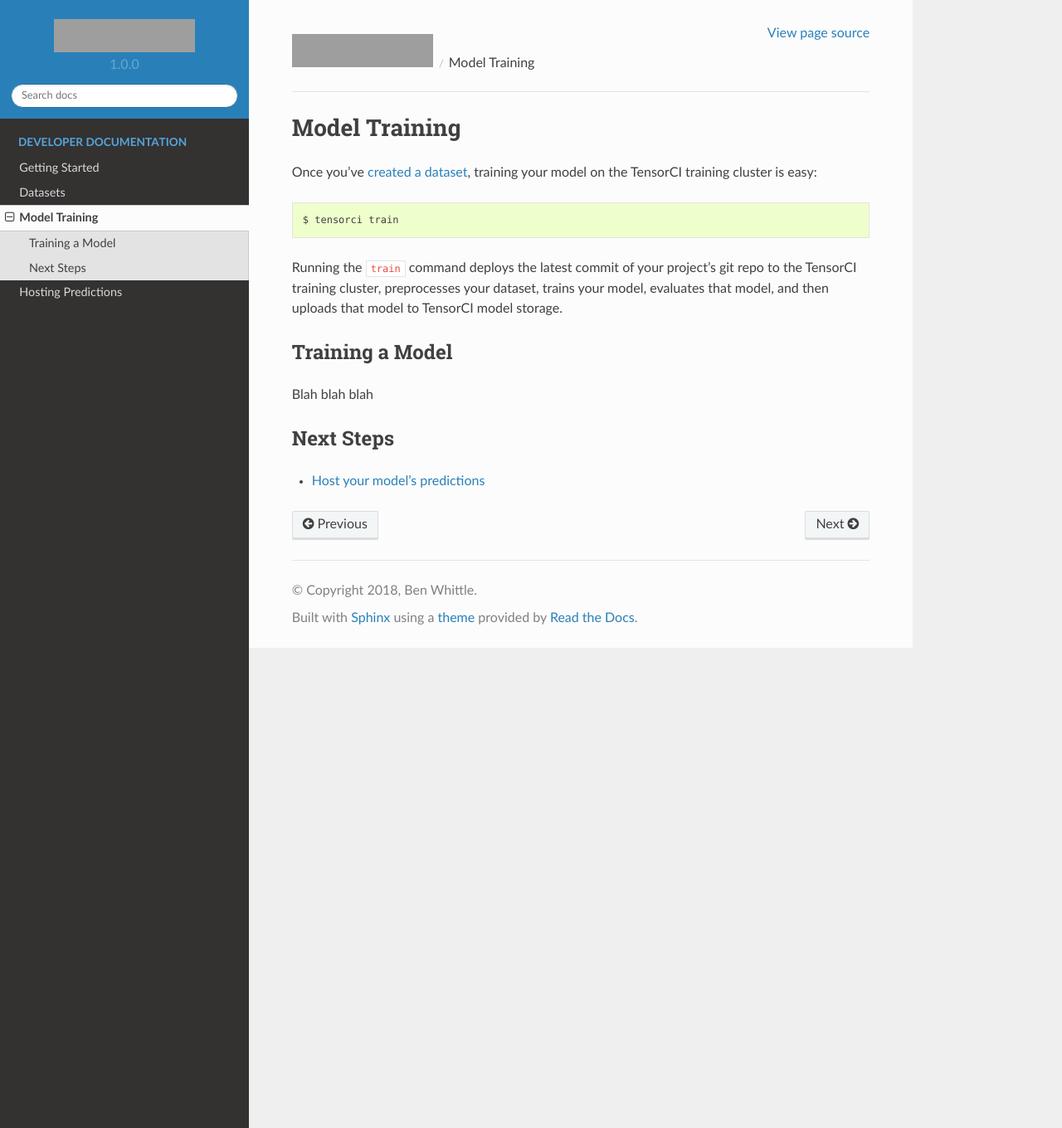
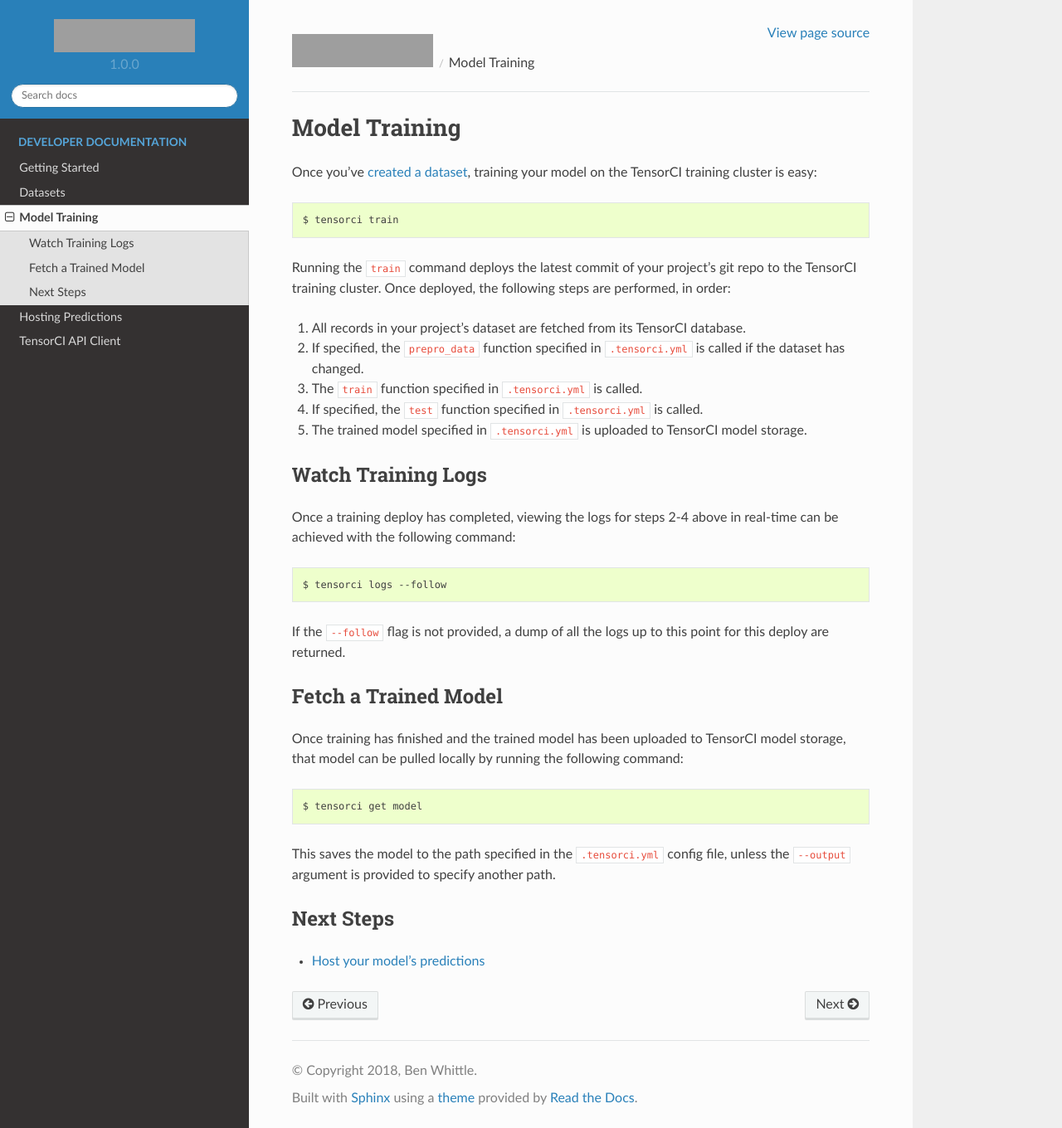
Before and after one commit to sweettea-io/cli, a Sphinx documentation site: the page built from docs/source/training.rst, in a window 1280 px wide and 1360 px high. Shown: the whole window at 83% size. Built offline with Sphinx 7.4.7 and the Read the Docs theme 2.0.0, drawn with Linux system fonts in a browser that asks for light colours; grey boxes are pictures that could not be loaded.

Commit message:
more docs

```diff
--- a/docs/source/datasets.rst
+++ b/docs/source/datasets.rst
@@ -6,7 +6,7 @@ can access that data in a fast and reliable manner. To achieve this, datasets up
 tables in a cloud database. This not only makes your data easily accessible from the training cluster, but it also
 allows your data to live in one specific location that easily handles updates via an API as new data accumulates over time.
 
-Creating a Dataset
+Create a Dataset
 ------------------
 
 To create a TensorCI dataset for your project, navigate to the root of your project and run the following command::
--- a/docs/source/getting_started.rst
+++ b/docs/source/getting_started.rst
@@ -41,7 +39,6 @@ Create a New Project
 To register your git repo as a TensorCI project, navigate to your project's directory, and run::
 
   $ tensorci init
-
 
 This will create a ``.tensorci.yml`` config file in the root of your project with the following contents::
 
--- a/docs/source/index.rst
+++ b/docs/source/index.rst
@@ -9,3 +9,4 @@ Welcome to TensorCI
    datasets
    training
    predictions
+   api_client
--- a/docs/source/training.rst
+++ b/docs/source/training.rst
@@ -5,13 +5,33 @@ Once you've `created a dataset`_, training your model on the TensorCI training c
 
   $ tensorci train
 
-Running the ``train`` command deploys the latest commit of your project's git repo to the TensorCI training cluster, preprocesses
-your dataset, trains your model, evaluates that model, and then uploads that model to TensorCI model storage.
+Running the ``train`` command deploys the latest commit of your project's git repo to the TensorCI training cluster.
+Once deployed, the following steps are performed, in order:
 
-Training a Model
-----------------
+1. All records in your project's dataset are fetched from its TensorCI database.
+2. If specified, the ``prepro_data`` function specified in ``.tensorci.yml`` is called if the dataset has changed.
+3. The ``train`` function specified in ``.tensorci.yml`` is called.
+4. If specified, the ``test`` function specified in ``.tensorci.yml`` is called.
+5. The trained model specified in ``.tensorci.yml`` is uploaded to TensorCI model storage.
 
-Blah blah blah
+Watch Training Logs
+-------------------
+Once a training deploy has completed, viewing the logs for steps 2-4 above in real-time can be achieved with the following
+command::
+
+  $ tensorci logs --follow
+
+If the ``--follow`` flag is not provided, a dump of all the logs up to this point for this deploy are returned.
+
+Fetch a Trained Model
+---------------------
+Once training has finished and the trained model has been uploaded to TensorCI model storage, that model can be pulled
+locally by running the following command::
+
+  $ tensorci get model
+
+This saves the model to the path specified in the ``.tensorci.yml`` config file, unless the ``--output`` argument is
+provided to specify another path.
 
 Next Steps
 ----------
```
Also changed, not shown: other parts of docs/source/getting_started.rst (+0 -2 lines), docs/source/api_client.rst (added, +52 -0 lines), docs/source/predictions.rst (+26 -0 lines).
